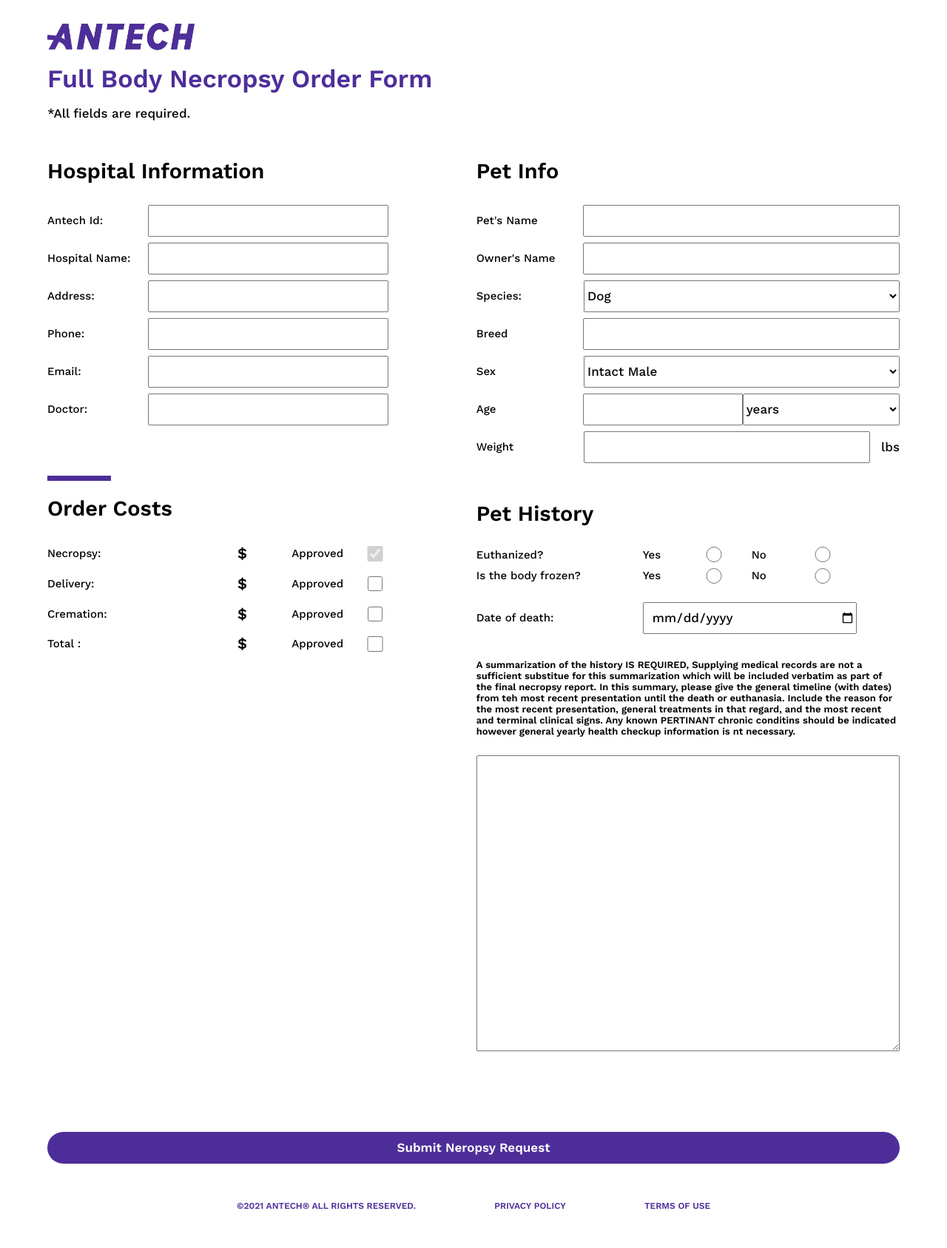
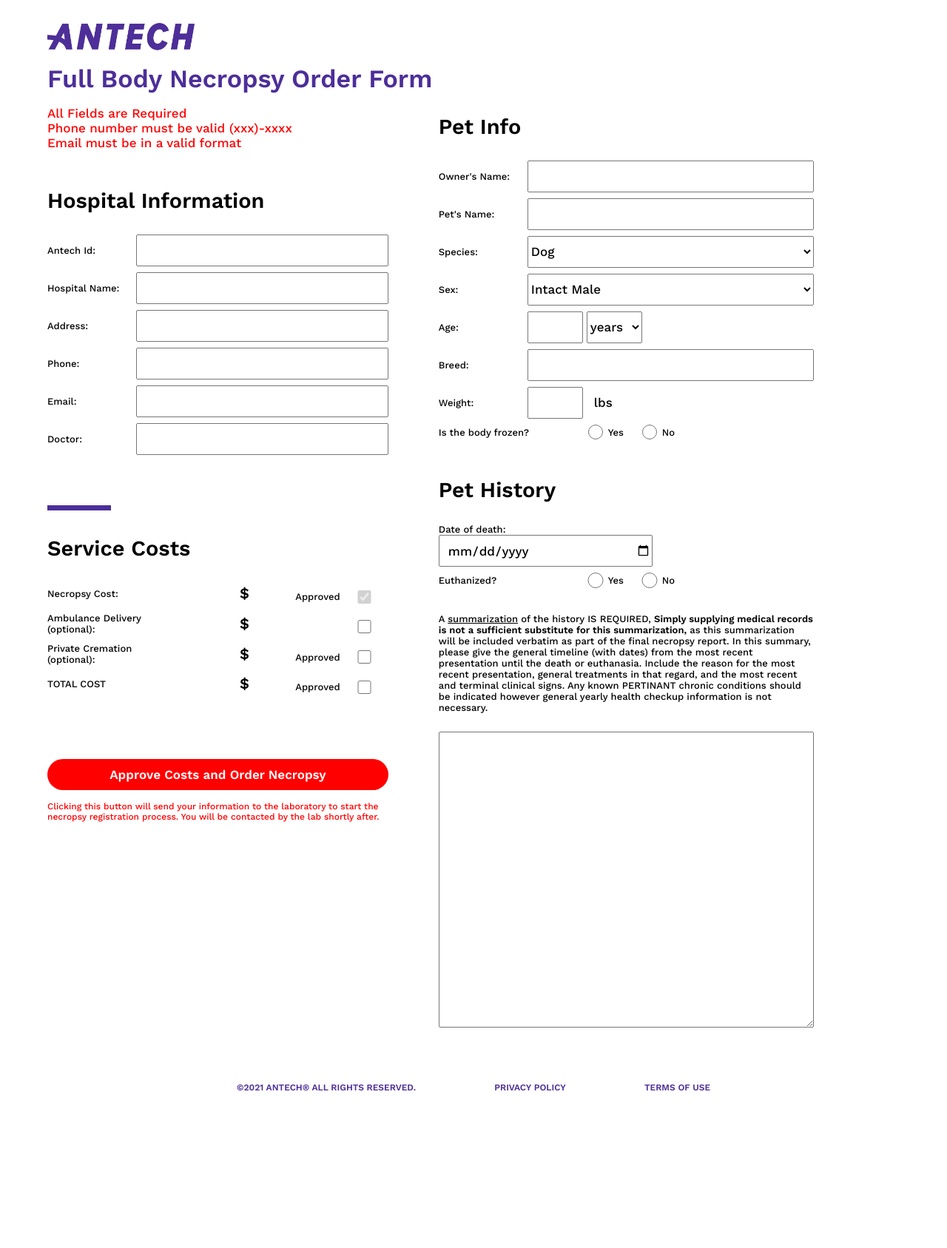
Before and after one commit to KISMET-INC/antech, a CodeIgniter app: page /database/order in a window 1280 px wide. Shown: the part 60-1747 px from the top of the page at 74% size. After the commit the page ends 1535 px from the top, so only its background shows below. Run offline with CodeIgniter, Linux system fonts and the light colour scheme; data that the repository does not hold is empty.

Commit message:
more changes

```diff
--- a/Lamp/application/controllers/Estimate_Controller.php
+++ b/Lamp/application/controllers/Estimate_Controller.php
@@ -206,8 +206,8 @@ class Estimate_Controller extends CI_Controller {
         $this->array_helper->buildPostArray('estimate', $this->input->post());
 
         // SET BOOLEANS TO TRUE IF CALCULATION VALUES ARE GREATER THAN 0
-        if(strlen($this->input->post('delivery_cost')) > 2){
-            $this->array_helper->updateSession('estimate', 'delivery_approved', "TRUE");
+        if(strlen($this->input->post('delivery_cost')) >= 4){
+            $this->array_helper->updateSession('estimate', 'delivery_approved', "FALSE");
         }
 
         if(strlen($this->input->post('cremation_cost')) > 2){
--- a/Lamp/application/controllers/Order_Controller.php
+++ b/Lamp/application/controllers/Order_Controller.php
@@ -78,6 +78,7 @@ class Order_Controller extends CI_Controller {
         if(!array_key_exists('delivery_approved', $this->input->post())){
             $this->array_helper->updateSession('estimate', 'delivery_approved', 'FALSE');
         }
+
         if(!array_key_exists('cremation_approved',$this->input->post())){
             $this->array_helper->updateSession('estimate', 'cremation_approved', 'FALSE');
         }
--- a/Lamp/application/models/Record.php
+++ b/Lamp/application/models/Record.php
@@ -95,6 +95,7 @@ class Record extends CI_Model {
         $this->form_validation->set_rules('euthanized', 'euthanized', 'trim|required');
         $this->form_validation->set_rules('summary', 'summary', 'trim|required');
         $this->form_validation->set_rules('total_approved', 'totalApproved', 'trim|required');
+        $this->form_validation->set_rules('delivery_approved', 'delivery_approved', 'trim|required');
         $this->form_validation->set_rules('death_date', 'death', 'trim|required');
         // HOSPITAL
         $this->form_validation->set_rules('address', 'Address', 'trim|required');
--- a/Lamp/application/views/order_viewer.php
+++ b/Lamp/application/views/order_viewer.php
@@ -20,7 +20,11 @@
 
     <main id= 'order_form' class='wrapper'>
         <h1> Full Body Necropsy Order Form </h1>
-        <p>*All fields are required.</p>
+        <div id='error_list' style='color:red' class ='error'>
+            <p> All Fields are Required</p>
+            <p> Phone number must be valid (xxx)-xxxx</p>
+            <p> Email must be in a valid format</p>
+        </div>
 
 
         <!-- BEGIN ORDER FORM -->
@@ -95,10 +99,10 @@
 
                 <fieldset id='costs' >
                     <hr>
-                    <h3>Order Costs </h3>
+                    <h3>Service Costs </h3>
                     <!-- NECROPSY -->
                     <div id='necropsy'  class='flex'>
-                        <label>Necropsy:  </label>
+                        <label>Necropsy Cost:  </label>
                             <input
                                 id='necropsy_cost'
                                 name = 'necropsy_cost'
@@ -107,13 +111,14 @@
                                 readonly
                                 value = '<?php echo $estimate['necropsy_cost'] ?>'
                                 >
-
+                        <div>
                             <label  class='necro_cost approved'> Approved</label><br>
                             <input checked disabled type="checkbox" id="necro" name="necro" value=" Necropsy Cost Approved">
                         </div>
+                    </div>
                     <!-- SHIPPING  -->
                     <div id='shipping' class='flex'>
-                        <label class='delivery_cost'>Delivery:  </label>
+                        <label class='delivery_cost'>Ambulance Delivery (optional):  </label>
                             <input
                                 id='delivery_cost'
                                 class = 'delivery_cost cost'
@@ -123,7 +128,14 @@
                                 value = '<?php echo $estimate['delivery_cost'] ?>'
                                 >
                         <!-- CHECKBOX -->
-                        <label class='delivery_cost approved' for="ship_check"> Approved</label><br>
+                        <div>
+                            <label class='delivery_cost approved' for="ship_check">
+                            <?php
+                                    if($estimate['delivery_cost'] === "\$N/A"){
+                                        echo ' <a href="http://www.antechnecropsy.com/shipping_guidelines.pdf" target="_blank" id="instructions"> Shipping Instructions </a>';
+                                    }
+                                ?>
+                            </label><br>
                             <input
                                 id="ship_check"
                                 class = 'delivery_cost check'
@@ -138,10 +150,12 @@
                                 ?>
                             >
                         </div>
+                    </div>
                     <!-- CREMATION -->
                     <div id='cremation' class='flex'>
-                        <label  class ='cremation_cost' name= 'cremation_cost'>Cremation:  </label>
+                        <label  class ='cremation_cost' name= 'cremation_cost'>Private Cremation (optional):  </label>
                             <input
+
                                 id='cremation_cost'
                                 name = 'cremation_cost'
                                 class='cremation_cost cost'
@@ -151,6 +165,7 @@
                                 >
 
                         <!-- CHECKBOX -->
+                        <div>
                             <label class='cremation_cost approved' for="crem_check"> Approved</label><br>
                             <input
                                 id="crem_check"
@@ -166,9 +181,10 @@
                                 ?>
                                 >
                             </div>
+                    </div>
                     <!-- TOTAL -->
                     <div id='total' class='flex'>
-                        <label class='total_approved' >Total : </label>
+                        <label class='total_approved' >TOTAL COST </label>
                                 <input
                                     id='total_cost'
                                     name = 'total_cost'
@@ -177,7 +193,8 @@
                                     readonly
                                     value = '<?php echo $estimate['total_cost'] ?>'
                                 >
-                        <label class='total_approved approved' for="total_check">Approved</label><br>
+                        <div>
+                            <label  class='total_approved approved' for="total_check">Approved</label><br>
                                 <input
                                     id="total_check"
                                     name="total_approved"
@@ -185,8 +202,14 @@
                                     value="TRUE"
                                     >
                             </div>
+                    </div>
                 </fieldset>
 
+                  <!-- SUBMIT -->
+                <div class= 'flexColumn'>
+                <input id='order_button' form='submit' class='button' type='submit' value='Approve Costs and Order Necropsy'>
+                <p id='approve_notice'>Clicking this button will send your information to the laboratory to start the necropsy registration process. You will be contacted by the lab shortly after.
+                </div>
             </section>
 
 
@@ -195,23 +218,23 @@
                 <fieldset id='pet_information'>
                     <h3> Pet Info </h3>
                     <div>
-                        <label class='pet_name' for='pet_name'>Pet's Name</label>
+                        <label class='owner'for='owner'>Owner's Name:</label>
+                        <input
+                            id='owner'
+                            name = 'owner'
+                            class='owner clear'
+                            type='text'
+                            value = '<?php echo $estimate['owner'] ?>'
+                            >
+                    </div>
+                    <div>
+                        <label class='pet_name' for='pet_name'>Pet's Name:</label>
                         <input
                             id='pet_name'
                             name = 'pet_name'
                             class='pet_name clear'
                             type='text'
                             value = '<?php echo $estimate['pet_name'] ?>'
-                            >
-                    </div>
-                    <div>
-                        <label class='owner'for='owner'>Owner's Name</label>
-                        <input
-                            id='owner'
-                            name = 'owner'
-                            class='owner clear'
-                            type='text'
-                            value = '<?php echo $estimate['owner'] ?>'
                             >
                     </div>
                     <div>
@@ -226,17 +249,7 @@
                         </select>
                     </div>
                     <div>
-                        <label class='breed' for='breed'>Breed</label>
-                        <input
-                            id='breed'
-                            name = 'breed'
-                            class='breed clear'
-                            type='text'
-                            value = '<?php echo $estimate['breed'] ?>'
-                            >
-                    </div>
-                    <div>
-                        <label class='sex' for='sex'>Sex</label>
+                        <label class='sex' for='sex'>Sex:</label>
                         <select
                             id='sex'
                             name = 'sex'
@@ -248,8 +261,9 @@
                             <option>Neutered Female</option>
                         </select>
                     </div>
+                    <div id='age_select'>
+                        <label class='age' for='age'>Age:</label>
                         <div>
-                        <label class='age' for='age'>Age</label>
                             <input
                                 id='age'
                                 name = 'age'
@@ -257,13 +271,27 @@
                                 type='number'
                                 value = '<?php echo $estimate['age'] ?>'
                                 >
-                        <select class = 'age_type' name='age_type'>
-                            <option selected >years</option>
+                            <select id='age_type' class = 'age_type' name='age_type'>
+                                <option>years</option>
                                 <option>months</option>
+                                <option>weeks</option>
+                                <option>days</option>
                             </select>
                         </div>
+                    </div>
                     <div>
-                        <label class='weight' for='weight'>Weight</label>
+                        <label class='breed' for='breed'>Breed:</label>
+                        <input
+                            id='breed'
+                            name = 'breed'
+                            class='breed clear'
+                            type='text'
+                            value = '<?php echo $estimate['breed'] ?>'
+                            >
+                    </div>
+                    <div>
+                        <label class='weight' for='weight'>Weight:</label>
+                        <div id='weight_div'>
                             <input
                                 id='weight'
                                 name ='weight'
@@ -273,40 +301,42 @@
                                 value = '<?php echo $estimate['weight'] ?>'
                                 >lbs
                         </div>
+                    </div>
+                     <!-- FROZEN -->
+                     <div id='frozen'>
+                                <label class='frozen radio_label'>Is the body frozen?</label>
+                                <input class='frozen clear' type="radio" name="frozen" id='frozen_yes' value="Yes">
+                                <label class='frozen radio' for="frozen_yes">Yes</label>
+
+                                <input class='frozen clear' type="radio" name="frozen" id='frozen_no' value="No">
+                                <label class='frozen radio' for="frozen_no">No</label>
+                            </div>
                 </fieldset>
 
                 <!-- PET HISTORY-->
                 <fieldset id='history'>
                     <h3>Pet History</h3>
-
-                            <div id='euthanized'>
-                            <!-- EUTHANIZED -->
-                                <label class='euthanized radio_label '>Euthanized?</label>
-                                <label  class='euthanized radio' for="euthanized_yes">Yes</label>
-                                <input  class='euthanized clear' type="radio" name="euthanized" id='euthanized_yes' value="Yes">
-
-                                <label class='euthanized radio' for="euthanized_no">No</label>
-                                <input  class='euthanized clear' type="radio" name="euthanized" id='euthanized_no' value="No">
-                            </div>
-                            <!-- FROZEN -->
-                            <div id='frozen'>
-                                <label class='frozen radio_label'>Is the body frozen?</label>
-                                <label class='frozen radio' for="frozen_yes">Yes</label>
-                                <input class='frozen clear' type="radio" name="frozen" id='frozen_yes' value="Yes">
-
-                                <label class='frozen radio' for="frozen_no">No</label>
-                                <input class='frozen clear' type="radio" name="frozen" id='frozen_no' value="No">
-                            </div>
                     <!-- DEATH DATE -->
                     <div class='death_date'  id='death_date'>
                         <label class='death_date'  for='date'>Date of death: </label>
                         <input class='death_date clear'  name='death_date' id='date'type='date' value = '<?php echo $estimate['death_date']?>'>
                     </div>
+                    <div id='euthanized'>
+                    <!-- EUTHANIZED -->
+                        <label class='euthanized radio_label '>Euthanized?</label>
+                        <input  class='euthanized clear' type="radio" name="euthanized" id='euthanized_yes' value="Yes">
+                        <label  class='euthanized radio' for="euthanized_yes">Yes</label>
+
+                        <input  class='euthanized clear' type="radio" name="euthanized" id='euthanized_no' value="No">
+                        <label class='euthanized radio' for="euthanized_no">No</label>
+                    </div>
+
+
 
 
                     <!--SUMMARY  -->
                     <section id='summary_section'>
-                        <label id='summary_label' class='summary' for='summary'>A summarization of the history IS REQUIRED, Supplying medical records are not a sufficient substitue for this summarization which will be included verbatim as part of the final necropsy report. In this summary, please give the general timeline (with dates) from teh most recent presentation until the death or euthanasia. Include the reason for the most recent presentation, general treatments in that regard, and the most recent and terminal clinical signs. Any known PERTINANT chronic conditins should be indicated however general yearly health checkup information is nt necessary.</label>
+                        <label id='summary_label' class='summary' for='summary'>A <span class='underline'>summarization</span> of the history IS REQUIRED, <span class='bold'>Simply supplying medical records is not a sufficient substitute for this summarization,</span> as this summarization will be included verbatim as part of the final necropsy report. In this summary, please give the general timeline (with dates) from the most recent presentation until the death or euthanasia. Include the reason for the most recent presentation, general treatments in that regard, and the most recent and terminal clinical signs. Any known PERTINANT chronic conditions should be indicated however general yearly health checkup information is not necessary.</label>
                         <textarea class='summary clear' id='summary' name='summary'><?php echo $estimate['summary'] ?></textarea>
                     </section>
                 </fieldset>
@@ -319,9 +349,8 @@
         <!-- <a href='/Lamp/index.php/order_controller/populateForm'>Add Test Info </a><br>
         <button onclick="window.print()">print</button> -->
             <!-- ERRORS -->
-        <div id='error_list' style='color:red' class ='error'></div>
-        <!-- SUBMIT -->
-        <input form='submit' class='button' type='submit' value='Submit Neropsy Request'>
+
+
 
 
 
--- a/Lamp/css/style.css
+++ b/Lamp/css/style.css
@@ -180,6 +180,7 @@ input {
     height: 2.5em;
     padding-left: 10px;
     width:100%;
+    overflow:visible;
 }
 
 label {
@@ -584,7 +593,9 @@ form  p.optional {
 /*********************************/
 /*  ORDER FORM
 /********************************/
-
+#order_form hr {
+    margin-bottom: 2em;
+}
 #order_form h1 {
     color: var(--purple);
     font-size: 2em;
@@ -602,11 +613,11 @@ fieldset div {
     margin-top: 0.5em;
 }
 
-fieldset div label {
+/* fieldset div label {
     display:inline-block;
     width: 13em;
     min-width: 5em;
-}
+} */
 
 #history,
 #costs {
@@ -614,7 +625,7 @@ fieldset div label {
 }
 
 #costs {
-    width:30%;
+    width:100%;
 }
 
 
@@ -624,18 +635,22 @@ fieldset div label {
 }
 
 
-#order_form input[type='checkbox'],
-#order_form input[type='radio']
-{
+#order_form input[type='checkbox']{
     height: 1.2em;
-    width: 6em;
+    font-size: 15px;
+
 }
 
+#order_form input[type='radio']{
+    height: 1.2em;
+    width:2em;
+}
 form#submit {
     margin-top: 3em;
 }
 
 #left_col {
+    flex-direction: column;
     justify-content: space-around;
     width: 40%;
 }
@@ -655,7 +670,7 @@ form#submit {
 /********************************/
 
 #order_form label {
-    font-size: 15px;
+    font-size: 13px;
 }
 
 /*********************************/
@@ -667,12 +682,12 @@ form#submit {
 }
 #order_form .approved {
     text-align: right;
-    width:10em;
+    width:12em;
 }
 
 #order_form .cost {
     border: none;
-    min-width: 1.5em;
+    min-width: 4.5em;
     font-size: 1.2em;
     width:25%;
 }
@@ -681,7 +696,32 @@ form#submit {
     color:red;
 }
 
+#approve_notice {
+    color: red;
+    font-size: 12px;
+}
+#order_button {
+    background-color: red;
+    margin:auto;
+    margin-bottom: 15px;
+}
+label#approve_label {
+    width:139px;
+}
 
+#necropsy label,
+#shipping label,
+#cremation label,
+#total label{
+    width: 139px;
+    min-width: 104px;
+}
+
+#instructions {
+    color: var(--purple);
+    text-decoration: underline;
+    font-size: 1.1em;
+}
 /*********************************/
 /*  PET INFO
 /********************************/
@@ -689,19 +729,38 @@ form#submit {
 #pet_section #sex {
     width: 100%;
 }
-input.age {
-    width:50%;
+input.age,
+input.weight {
+    width:75px;
 }
 
 select.age_type {
-    width:50%;
+    width:75px;
+    margin-left:5px;
+}
+/* label.age {
+    width:200px;
+} */
+
+#age_select {
+    justify-content: flex-start;
+}
+#age_select div{
+    margin-top: 0px;
 }
 #order_form .weight {
     margin-right:15px;
 }
+ #weight_div {
+    margin-left:-15px;
+    margin-top:0px;
+}
+
 
 #pet_section {
-    margin-left: 7em;
+    margin-left: 4em;
+    width: 44%;
+    margin-top: -100px;
 }
 /*********************************/
 /*  PET HISTORY
@@ -713,11 +772,11 @@ select.age_type {
 #summary_section {
     margin-top: 2em;
     width:100%;
-    font-weight: bold;
 }
 
 #summary_section #summary_label {
     font-size: 13px;
+    width:100%;
 }
 
 #order_form textarea {
@@ -729,8 +788,9 @@ select.age_type {
 
 #death_date {
     margin-top: 1.5em;
+    flex-direction:column;
+    align-items: flex-start;
 }
-
 
 .radio_label {
     min-width: 15em;
@@ -739,6 +799,15 @@ select.age_type {
 label.summary {
     display:block;
     width:100%;
+}
+
+span.underline {
+    text-decoration: underline;
+    font-size:13px;
+}
+span.bold {
+    font-weight:bold;
+    font-size: 13px;
 }
 
 input.death_date {
--- a/Lamp/scripts/faq_scripts.php
+++ b/Lamp/scripts/faq_scripts.php
@@ -23,7 +23,7 @@
 
         q11: "<span>SPECIAL NOTE ABOUT POISONING:</span></br>There are several misconceptions about animal poisoning and necropsy. One misconception is that lesions are commonly found at necropsy in cases of poisoning. With few exceptions, most poisons do not produce recognizable lesions at necropsy. Another popular misconception is that the technology exists to screen necropsy samples for a broad spectrum of different substances. These broad-spectrum “tox screens” which can check for hundreds of possible poisonous substances (as seen on forensic TV shows) are not widely available in veterinary medicine. In veterinary medicine, toxicology is generally limited to the running of individual tests for individual poisons. Since the cost of running individual tests can mount rapidly, it is generally very important to have some idea of the possible poisoning, usually based more on the history and the clinical findings than on the necropsy findings.<br>Antech does provide two different toxicology “panels” which tests for a few of the more common malicious poisons used on animals. One panel checks for strychnine, heavy metals, and metaldehyde, and the other for the common anticoagulant rat poisons. Beyond this limited set of poisons, diagnosis of specific poisoning is limited. These facts should be made very clear to the client in advance.",
 
-        q12:  "<span>CONTACT WITH PET OWNERS</span></br>Under no circumstances can the pathologist or Antech staff have any direct communication (phone calls, email, letters) with the pet owners. The pathologist cannot and will not respond to an owner. All communication and questions must be through the submitting hospital."
+        q13:  "<span>CONTACT WITH PET OWNERS</span></br>Under no circumstances can the pathologist or Antech staff have any direct communication (phone calls, email, letters) with the pet owners. The pathologist cannot and will not respond to an owner. All communication and questions must be through the submitting hospital."
 
 
     }
--- a/Lamp/scripts/show_validation_scripts.js
+++ b/Lamp/scripts/show_validation_scripts.js
@@ -22,7 +22,7 @@ function validateAndFill(e){
 
         for(var result in results_obj){
             var elements = document.getElementsByClassName(result);
-
+            console.log(results_obj)
             // // VALID DATA IF OBJECT
             if(typeof results_obj[result] === 'object'){
                 //SUBMIT EMAIL
@@ -142,7 +142,6 @@ function clearForm(section){
             }
             document.getElementById('area_code').value ='0';
 
-            error_list.innerHTML = '';
         }
 
     }).catch(error => console.log(error))
```
Also changed, not shown: other parts of Lamp/css/style.css (+20 -12 lines), Lamp/application/views/estimate_viewer.php (+7 -5 lines), Lamp/estimates.txt (+84 -0 lines), CHANGES.txt (line endings or trailing spaces). Lines whose indentation alone changed are shown as unchanged.
